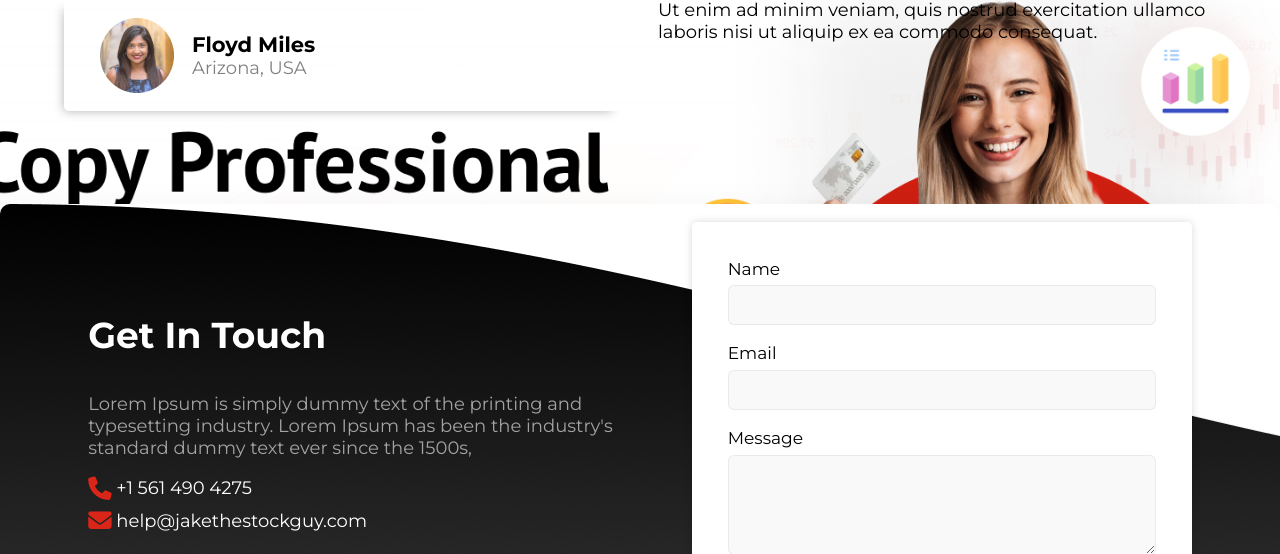
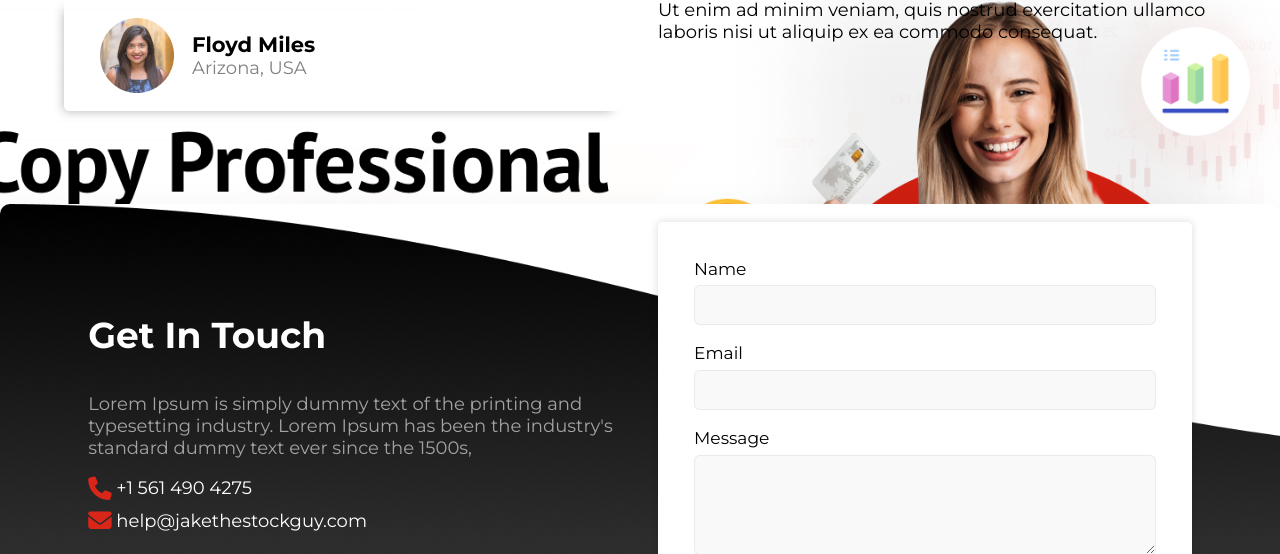
Before and after one commit to yosrimhamdi/public-client-repo, a website built with webpack: page index.html in a window 1280 px wide. Shown: the part 4123-4677 px from the top of the page. Built offline with nearby package versions, Linux system fonts and the light colour scheme.

Commit message:
[fix] footer form layout.

```diff
--- a/index.html
+++ b/index.html
@@ -398,8 +398,8 @@
               <i class="fa-brands fa-linkedin footer__icon"></i>
             </div>
           </div>
-          <div>
-            <form class="form__form form__form--test">
+          <div class="footer__right">
+            <form class="form__form form__form--reset">
               <label for="name" class="form__label">Name</label>
               <input type="test" id="name" class="form__input" />
               <label for="email" class="form__label">Email</label>
--- a/src/sass/components/home/_footer.sass
+++ b/src/sass/components/home/_footer.sass
@@ -1,5 +1,7 @@
 .footer
     background-image: url('../../images/home/bg-footer.png')
+    background-size: cover
+    background-repeat: no-repeat
 
     &__content-wrapper
         display: flex
@@ -8,6 +10,10 @@
     &__left
         color: white
         margin-right: 2em
+        flex-basis: 50%
+
+    &__right
+        flex-basis: 50%
 
     &__headline
         margin-bottom: 1em
--- a/src/sass/components/home/_form.sass
+++ b/src/sass/components/home/_form.sass
@@ -30,14 +30,18 @@
         position: relative
         min-height: 100vh
 
-        &--test
-            padding: 2em 2em !important
-
         @include breakpoint('small')
             padding: 3.5em 2em 3em 2em
             border-radius: 5px
             min-height: auto
             min-width: 500px
+
+        &--reset
+            padding: 2em 2em !important
+            max-width: 100% !important
+            min-width: 100% !important
+            min-height: auto
+            width: 100% !important
 
 
     &__header
```
